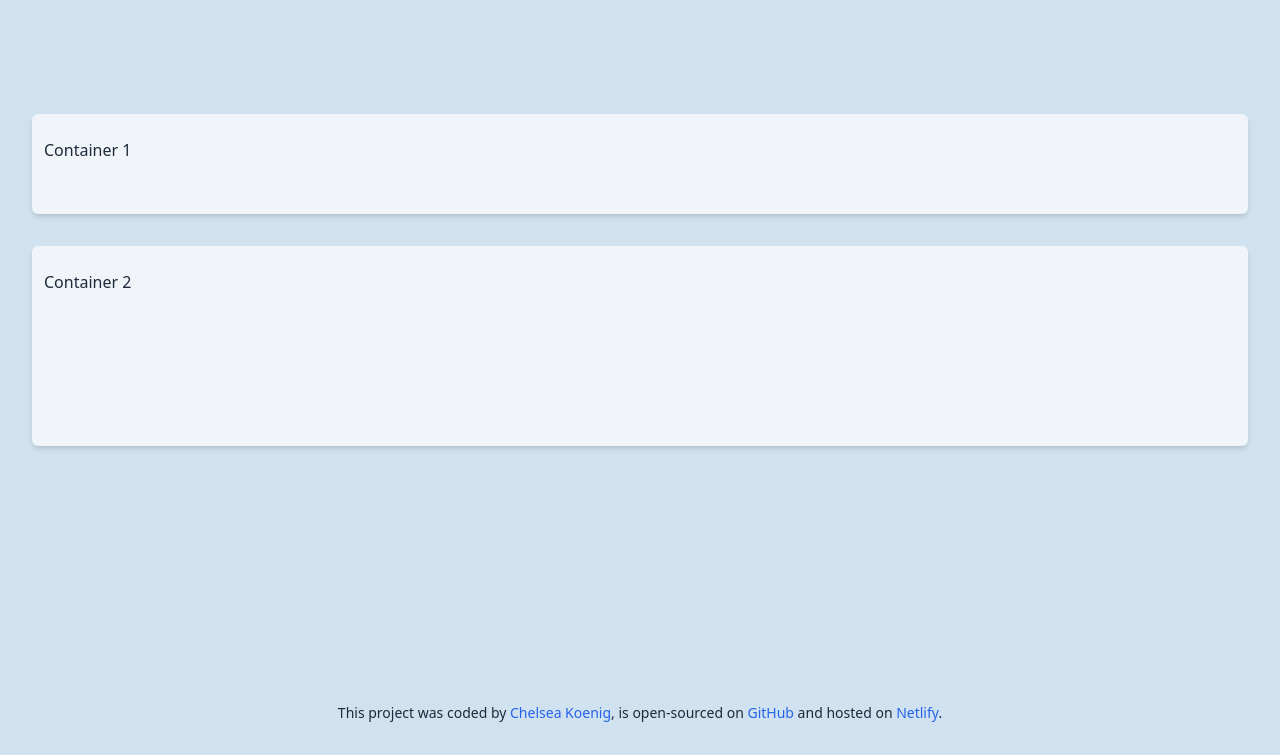
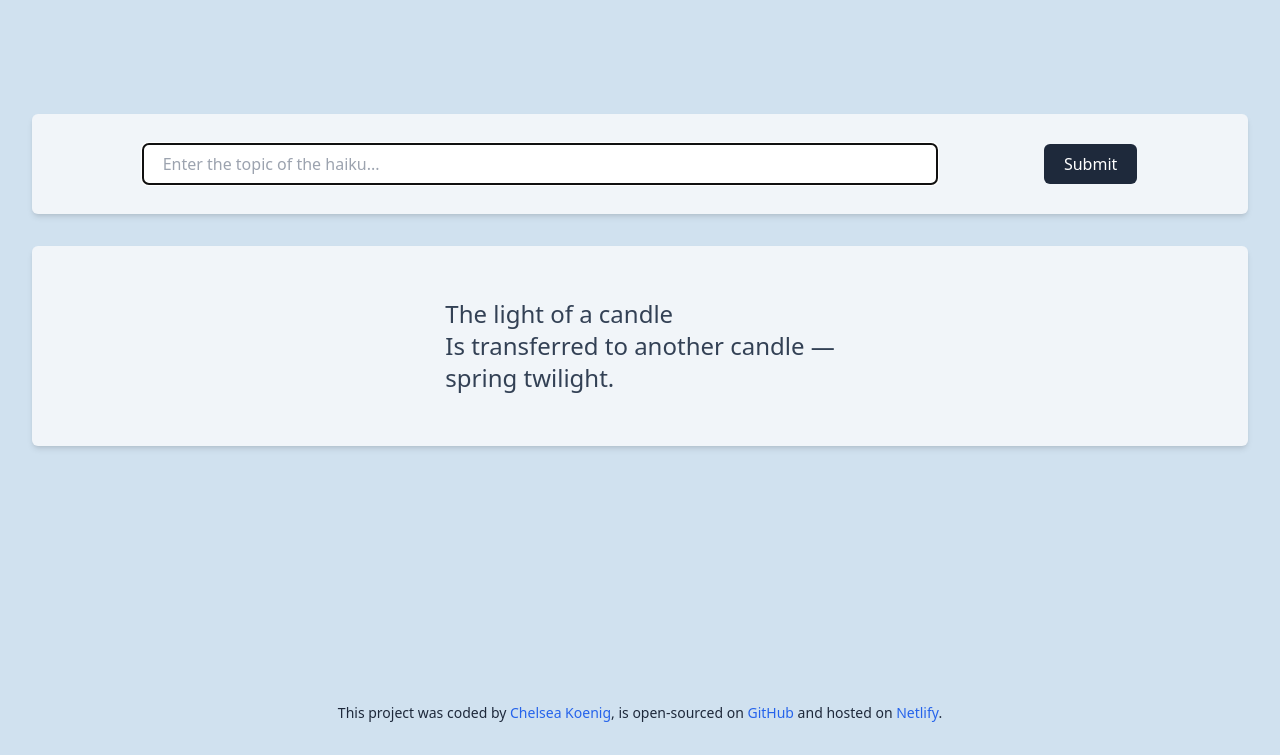
Before and after one commit to emceekoenig/ai-poem-generator, a website: page index.html in a window 1280 px wide. Shown: the part 45-800 px from the top of the page. Drawn offline with Linux system fonts and the light colour scheme.

Commit message:
Added form

```diff
--- a/index.html
+++ b/index.html
@@ -18,8 +18,23 @@
       generator</h1>
   </header>
   <main class="containers text-slate-800">
-    <div class="bg-slate-100 shadow-md h-[100px] px-3 py-6 mx-8 mb-8 rounded-md">Container 1</div>
-    <div class="bg-slate-100 shadow-md h-[200px] px-3 py-6 mx-8 mb-8 rounded-md">Container 2</div>
+    <div class="bg-slate-100 shadow-md h-[100px] flex justify-center items-center px-3 py-6 mx-8 mb-8 rounded-md">
+      <form action="" class="w-full flex justify-evenly">
+        <input type="text" placeholder="Enter the topic of the haiku..." autofocus required autocomplete="off"
+          class="w-2/3 me-2 py-2 px-5 rounded-md" />
+        <input type="submit"
+          class="rounded-md py-2 px-5 bg-slate-800 text-white hover:bg-slate-700 hover:cursor-pointer" />
+      </form>
+    </div>
+    <div class="bg-slate-100 text-slate-700 shadow-md h-[200px] content-center px-6 py-6 mx-8 mb-8 rounded-md">
+      <p class="flex justify-center text-2xl">
+        The light
+        of a
+        candle<br />
+        Is transferred to another candle — <br />
+        spring twilight.
+      </p>
+    </div>
   </main>
   <footer class="text-sm text-center text-slate-800 content-end pb-8">This project was coded by
     <a href="https://github.com/emceekoenig" target="_blank" class="text-blue-600">Chelsea
```
Also changed, not shown: src/output.css.
